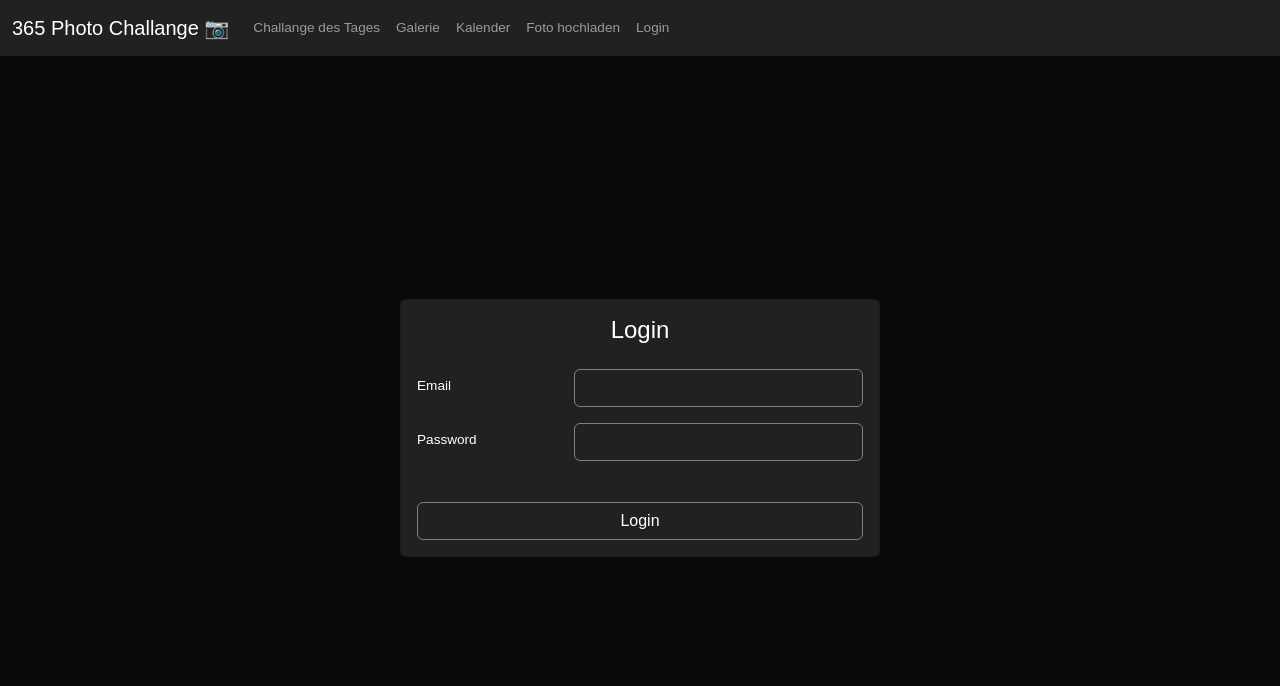
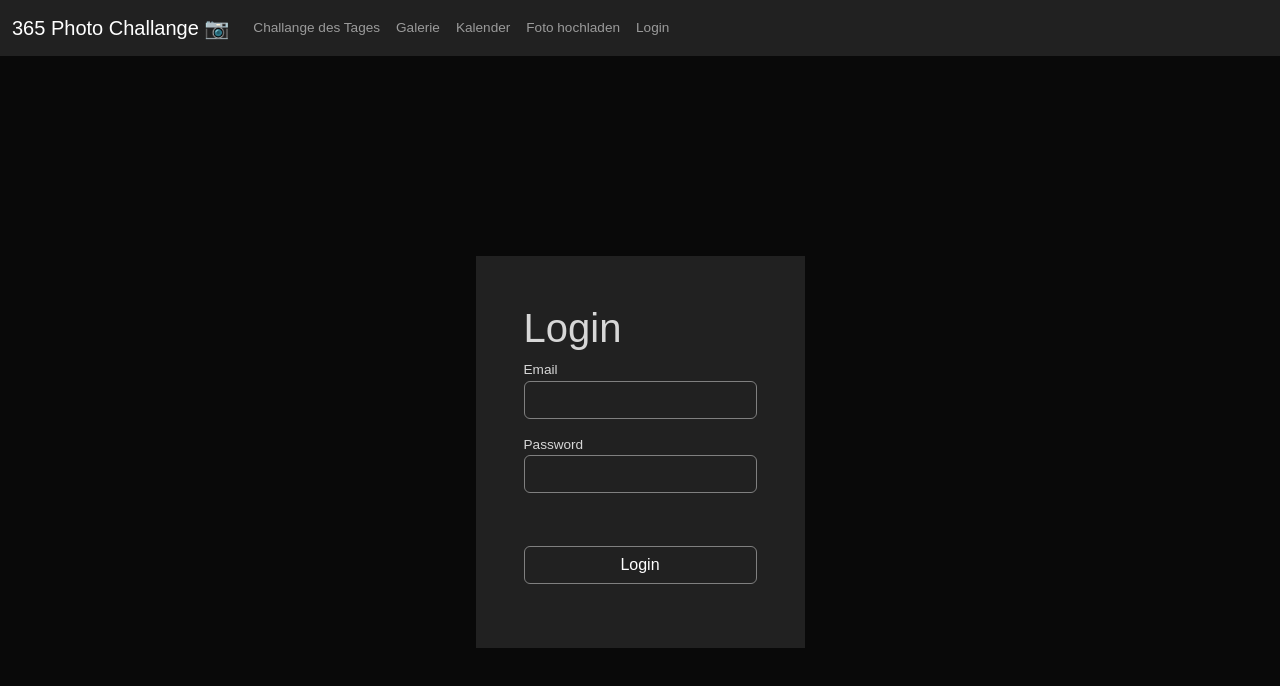
Before and after one commit to KuroTsubasa1/photo-365-challange, a Nuxt app: page /login in a window 1280 px wide. Shown: the top 686 px of the page. Built offline with nearby package versions, Linux system fonts and the light colour scheme.

Commit message:
updated site title, reformated login / upload, fist upload implementation

```diff
--- a/components/LoginForm.vue
+++ b/components/LoginForm.vue
@@ -1,44 +1,45 @@
 <template>
+  <div
+    class="container bg-dark d-flex flex-column mt-5 mt-0-xl justify-content-center align-content-center flex-wrap flex-xl-nowrap p-5"
+  >
+    <h1>Login</h1>
 
-  <div class="card  text-white bg-dark " style="width: 30rem;">
-    <div class="card-body">
+    <div class="flex-row mb-3">
+      <span> Email </span>
+      <input
+        v-model="username"
+        class="form-control text-white"
+        type="text"
+        name=""
+        id=""
+      />
+    </div>
 
-      <section class="mb-4">
-        <h4 class="card-title text-center">Login</h4>
-      </section>
+    <div class="flex-row mb-3">
+      <span> Password </span>
+      <input
+        v-model="password"
+        class="form-control text-white"
+        type="password"
+        name=""
+        id=""
+      />
+    </div>
 
-      <section class="">
-        <div class="row mb-3">
-          <label for="inputEmail" class="col-sm-4 col-form-label">Email</label>
-          <div class="col-sm-8">
-            <input v-model="username" type="email" class="form-control  text-white" id="inputEmail" required>
+    <div class="flex-row mb-3 text-danger">
+      <label for="none" class="col-sm-12 col-form-label">{{ login_error }}</label>
+    </div>
+
+    <div class="flex-row mb-3">
+      <input
+        v-on:click="tryLogin"
+        type="button"
+        class="form-control btn btn-dark"
+        id="inputSend"
+        value="Login"
+      />
     </div>
   </div>
-
-        <div class="row mb-3">
-          <label for="inputPassword" class="col-sm-4 col-form-label">Password</label>
-          <div class="col-sm-8">
-            <input v-model="password" type="password" class="form-control  text-white" id="inputPassword"
-                   required>
-          </div>
-        </div>
-
-        <div class="row mt-1 mb-1 text-danger">
-         <strong>
-           <label for="none" class="col-sm-12 col-form-label">{{ login_error }}</label>
-         </strong>
-        </div>
-
-        <div class="row mt-1">
-          <div class="col-sm-12">
-            <input v-on:click="tryLogin" type="button" class="form-control btn btn-dark" id="inputSend" value="Login">
-          </div>
-        </div>
-      </section>
-
-    </div>
-  </div>
-
 </template>
 
 <script>
@@ -49,70 +50,61 @@ export default {
     return {
       username: "",
       password: "",
-      login_error: " "
-    }
+      login_error: " ",
+    };
   },
-  methods:
-      {
+  methods: {
     debug: function () {
-          console.log(this.username)
-          console.log(this.password)
+      console.log(this.username);
+      console.log(this.password);
     },
 
     tryLogin: function () {
+      this.login_error = " ";
 
-          this.login_error = " "
+      let data = {
+        identity: this.username,
+        password: this.password,
+      };
 
-          let data =
-              {
-                identity: this.username,
-                password: this.password
+      fetch(link, {
+        method: "POST",
+        headers: {
+          "Content-Type": "application/json",
+        },
+        body: JSON.stringify(data),
+      })
+        .then((response) => response.json())
+        .then((json) => {
+          if (typeof json.code !== "undefined") {
+            switch (json.code) {
+              case 400:
+                this.login_error =
+                  "Deine Anmeldedaten waren leider falsch. Probiere es noch ein mal.";
+                break;
+              default:
+                console.log("Critical error! Please contact the site administrator");
             }
 
-          fetch(link, {
-            method: 'POST',
-            headers: {
-              'Content-Type': 'application/json'
-            },
-            body: JSON.stringify(data)
-          })
-              .then(response => response.json())
-              .then(json => {
-
-                if (typeof (json.code) !== 'undefined') {
-                  switch (json.code) {
-                    case 400:
-                      this.login_error = "Deine Anmeldedaten waren leider falsch. Probiere es noch ein mal."
-                      break;
-                    default:
-                      console.log("Critical error! Please contact the site administrator")
-
-                  }
-
-                  return false
-
+            return false;
           }
 
           // store token in local storage or cookie
 
-                localStorage.setItem("auth_token", json.token)
+          localStorage.setItem("auth_token", json.token);
 
-                this.$router.push({ name: 'index' })
+          this.$router.push({ name: "index" });
 
-                console.log(json)
+          console.log(json);
         });
 
-
-          console.log("TODO Login ...")
-        }
-      }
-
-}
+      console.log("TODO Login ...");
+    },
+  },
+};
 </script>
 
 <style scoped>
-.card
-{
-
+.card {
 }
 </style>
```
Lines whose indentation alone changed are shown as unchanged.
